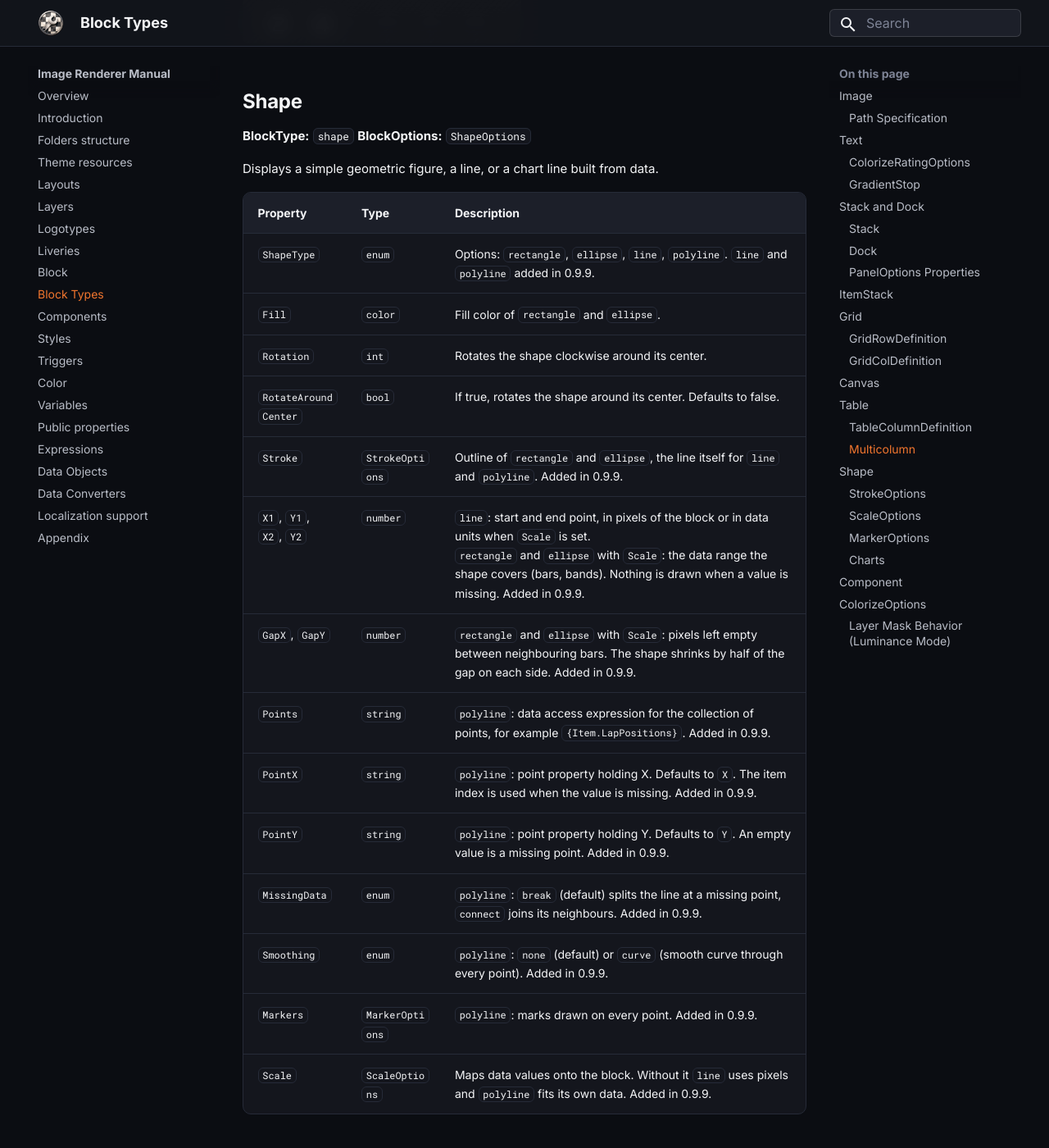
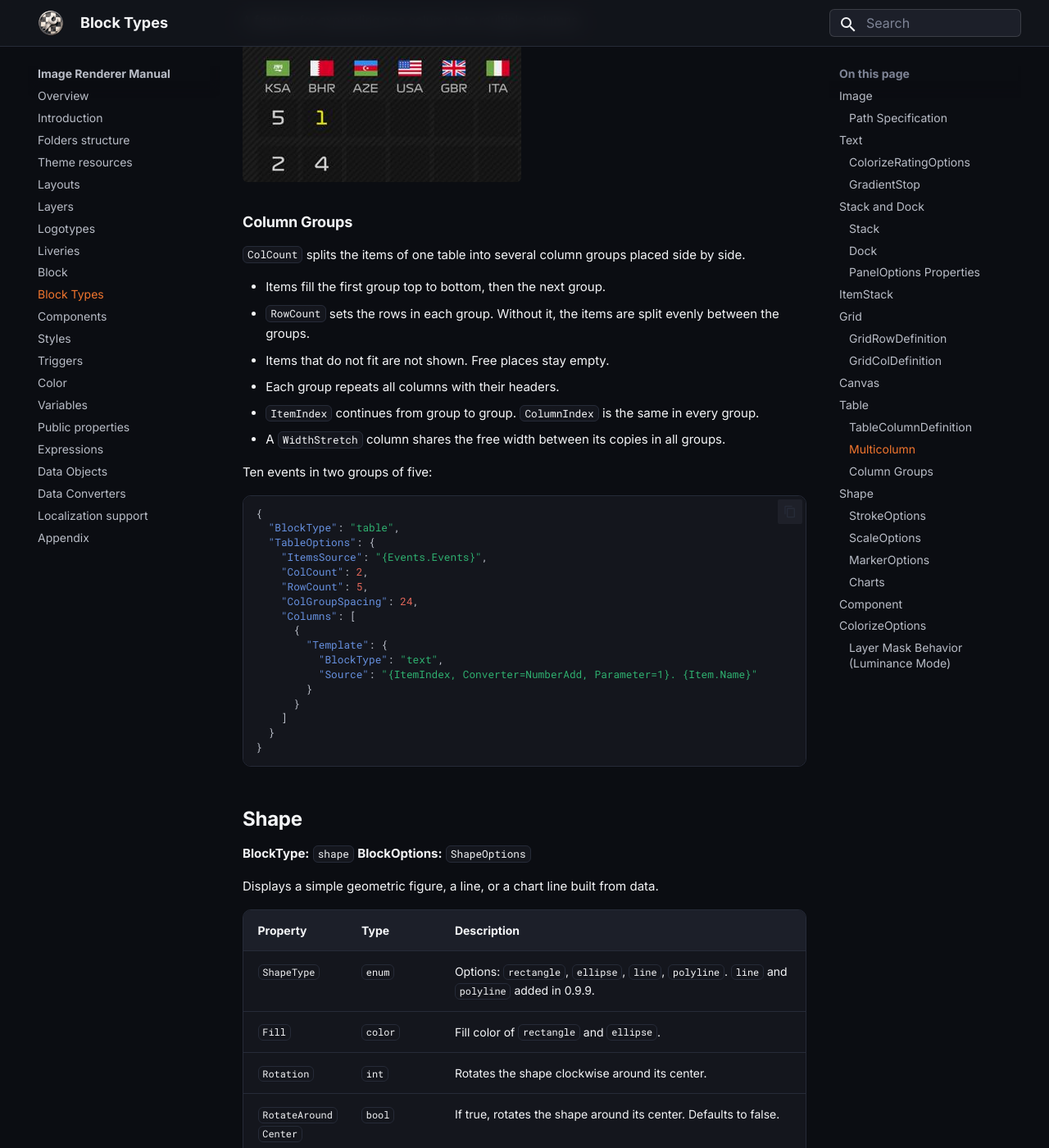
Before and after one commit to vlad-men/RacingLeagueTools_Docs, an MkDocs documentation site: the page built from docs/flex-renderer/manual/block-types-and-block-options.md, in a window 1280 px wide and 1400 px high, scrolled down 9967 px. Shown: the whole window at 82% size. Built offline with MkDocs 1.6.1 and Material for MkDocs 9.7.7, drawn with Linux system fonts in a browser that asks for light colours; some of the changed text lies outside the part shown.

Commit message:
Document table column groups (ColCount, ColGroupSpacing)
- Add ColCount and ColGroupSpacing to TableOptions, RowCount per group.
- Add Column Groups section with rules and an example.
- Fix the column stretch property name: WidthStretch, not IsStretchWidth.

Co-Authored-By: Claude Opus 5.5 <noreply@anthropic.com>

````diff
--- a/docs/flex-renderer/manual/block-types-and-block-options.md
+++ b/docs/flex-renderer/manual/block-types-and-block-options.md
@@ -159,7 +159,7 @@ The Grid calculates column widths and row heights based on inner block dimension
 | Property | Type | Description |
 | --- | --- | --- |
 | `Width` | `int` | Width of the column. |
-| `IsStretchWidth` | `bool` | If true, fills available horizontal space (only one column can be true). |
+| `WidthStretch` | `bool` | If true, fills available horizontal space (only one column can be true). |
 
 ## Canvas
 
@@ -185,7 +185,9 @@ Blocks within column templates have access to the `Item`, `ItemIndex`, and `Colu
 | `HeaderTemplate` | `block` | Template for table headers. |
 | `HeaderHeight` | `int` | Height of the header row. |
 | `RowHeight` | `int` | Height of data rows. |
-| `RowCount` | `int` | Number of rows. |
+| `RowCount` | `int` | Number of rows. With `ColCount`, the number of rows in each column group. |
+| `ColCount` | `int` | Number of column groups placed side by side (see [Column Groups](#column-groups)). Added in 0.9.9. |
+| `ColGroupSpacing` | `int` | Additional space between column groups. Added in 0.9.9. |
 | `ColSpacing` | `int` | Spacing between columns. |
 | `RowSpacing` | `int` | Spacing between rows. |
 | `SeparatorSpace` | `int` | Additional space if a column is a separator. |
@@ -201,7 +203,7 @@ Blocks within column templates have access to the `Item`, `ItemIndex`, and `Colu
 | `Width` | `int` | Width of the column. |
 | `MarginLeft` | `int` | Left margin. |
 | `MarginRight` | `int` | Right margin. |
-| `IsStretchWidth` | `bool` | If true, fills available horizontal space. |
+| `WidthStretch` | `bool` | If true, fills available horizontal space. |
 | `Header` | `string` | Text for the header template (will be replace text property of any text block of header template). |
 | `RenderIf` | `bool` | Conditional rendering flag. |
 | `Template` | `block` | Template for each item in the column. |
@@ -219,6 +221,39 @@ Blocks within column templates have access to the `Item`, `ItemIndex`, and `Colu
 A feature for expanding one column into multiple columns.
 
 ![Multicolumn layout example](../images/page-29-image-01.jpeg)
+
+### Column Groups
+
+`ColCount` splits the items of one table into several column groups placed side by side.
+
+- Items fill the first group top to bottom, then the next group.
+- `RowCount` sets the rows in each group. Without it, the items are split evenly between the groups.
+- Items that do not fit are not shown. Free places stay empty.
+- Each group repeats all columns with their headers.
+- `ItemIndex` continues from group to group. `ColumnIndex` is the same in every group.
+- A `WidthStretch` column shares the free width between its copies in all groups.
+
+Ten events in two groups of five:
+
+```json
+{
+  "BlockType": "table",
+  "TableOptions": {
+    "ItemsSource": "{Events.Events}",
+    "ColCount": 2,
+    "RowCount": 5,
+    "ColGroupSpacing": 24,
+    "Columns": [
+      {
+        "Template": {
+          "BlockType": "text",
+          "Source": "{ItemIndex, Converter=NumberAdd, Parameter=1}. {Item.Name}"
+        }
+      }
+    ]
+  }
+}
+```
 
 ## Shape
 
````
